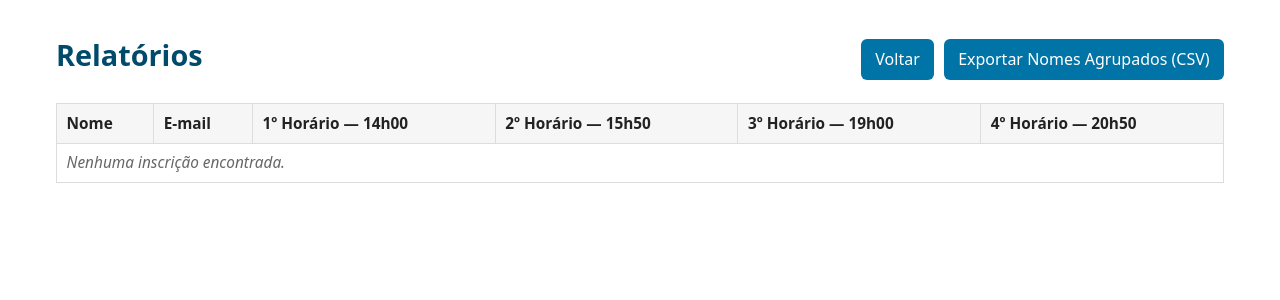
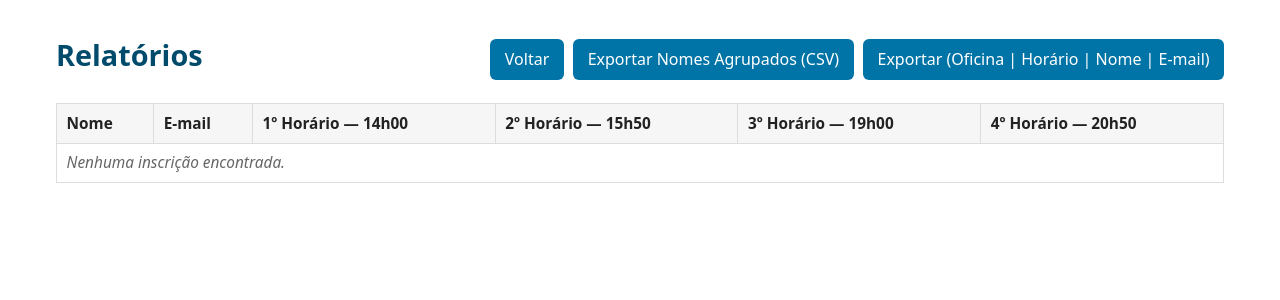
Before and after one commit to comercial-ediomare/oficinas-salgueiro, a Flask app: page /reports in a window 1280 px wide. Shown: the top 300 px of the page. Run offline with Flask 3, Linux system fonts and the light colour scheme; the visitor is signed in with stand-in values (Sample User, id 1); data comes from the database, SQL or seed files in the repository; data that the repository does not hold is empty.

Commit message:
Update reports.html

```diff
--- a/templates/reports.html
+++ b/templates/reports.html
@@ -61,6 +61,7 @@
     <div class="spacer"></div>
     <a class="btn" href="{{ url_for('admin') }}">Voltar</a>
     <a class="btn" href="{{ url_for('export_grouped_names_by_workshop_slot_csv') }}">Exportar Nomes Agrupados (CSV)</a>
+    <a class="btn" href="{{ url_for('export_names_rows_by_workshop_slot_csv') }}">Exportar (Oficina | Horário | Nome | E-mail)</a>
   </div>
 
   <table>
```
